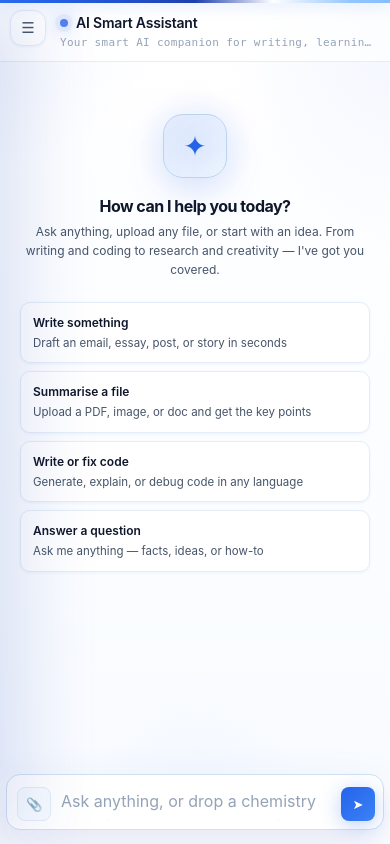
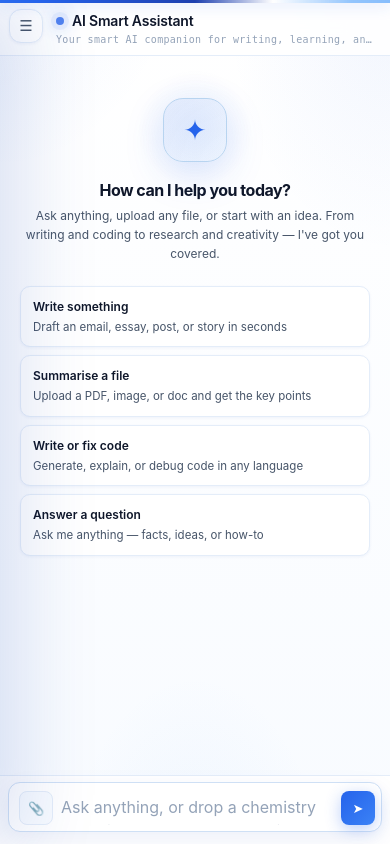
Before and after one commit to resonancekota/QueryNova, a Flask app: page / in a window 390 px wide. Run offline with Flask 3, Linux system fonts and the light colour scheme.

Commit message:
update for mobile responsive

```diff
--- a/templates/index.html
+++ b/templates/index.html
@@ -2,7 +2,7 @@
 <html lang="en">
 <head>
   <meta charset="utf-8">
-  <meta name="viewport" content="width=device-width, initial-scale=1, maximum-scale=1, user-scalable=yes">
+  <meta name="viewport" content="width=device-width, initial-scale=1, maximum-scale=1, user-scalable=yes, viewport-fit=cover">
   <title>AI Smart Assistant</title>
 
   <!-- MathJax 3 + mhchem -->
@@ -50,7 +50,6 @@
 
       --accent:         #2563eb;
       --accent-soft:    rgba(37, 99, 235, 0.08);
-      --accent-glow:    rgba(37, 99, 235, 0.25);
 
       --user-bubble:    linear-gradient(135deg, #1e40af, #2563eb);
       --ai-bubble:      #ffffff;
@@ -58,20 +57,27 @@
       --shadow-sm: 0 1px 3px rgba(30, 64, 175, 0.06);
       --shadow-md: 0 8px 24px rgba(30, 64, 175, 0.08);
       --shadow-lg: 0 20px 50px rgba(30, 64, 175, 0.12);
-      --shadow-xl: 0 24px 60px rgba(30, 64, 175, 0.16);
 
       --radius-sm: 8px;
       --radius-md: 12px;
       --radius-lg: 18px;
     }
 
-    html, body {
+    html {
+      height: 100%;
+      /* Fix for iOS: prevent overscroll bounce affecting layout */
+      overscroll-behavior: none;
+    }
+
+    body {
       height: 100%;
       font-family: 'Inter', 'Segoe UI', system-ui, -apple-system, sans-serif;
       background: var(--bg-white);
       color: var(--text-primary);
       -webkit-font-smoothing: antialiased;
       overflow: hidden;
+      /* Prevent iOS rubber-band */
+      overscroll-behavior: none;
     }
 
     /* ---- soft blue gradient background ---- */
@@ -313,7 +320,7 @@
     .main-header {
       padding: 22px 36px 18px;
       border-bottom: 1px solid var(--border-light);
-      background: rgba(255, 255, 255, 0.75);
+      background: rgba(255, 255, 255, 0.85);
       backdrop-filter: blur(18px);
       -webkit-backdrop-filter: blur(18px);
       z-index: 2;
@@ -361,6 +368,8 @@
       padding: 32px 36px 160px;
       scroll-behavior: smooth;
       position: relative;
+      min-height: 0;
+      -webkit-overflow-scrolling: touch;
     }
 
     .thread::-webkit-scrollbar { width: 8px; }
@@ -745,17 +680,15 @@
 
     @keyframes spin { to { transform: rotate(360deg); } }
 
-    /* ---------- COMPOSER ---------- */
+    /* ============================================================
+       COMPOSER — the crucial fix
+       ============================================================ */
     .composer-wrap {
-      position: absolute;
-      bottom: 0;
-      left: 0;
-      right: 0;
-      padding: 16px 36px 28px;
-      background: linear-gradient(180deg,
-        rgba(255, 255, 255, 0) 0%,
-        rgba(255, 255, 255, 0.9) 35%,
-        #ffffff 65%);
+      position: relative; /* Changed from absolute — works with flex layout */
+      flex-shrink: 0;
+      padding: 12px 36px 20px;
+      background: #ffffff;
+      border-top: 1px solid var(--border-light);
       z-index: 3;
     }
 
@@ -765,25 +698,24 @@
       background: #ffffff;
       border: 1px solid var(--border-mid);
       border-radius: var(--radius-lg);
-      padding: 14px 14px 14px 18px;
+      padding: 10px 12px 10px 16px;
       transition: border-color 0.25s ease, box-shadow 0.25s ease;
       position: relative;
-      box-shadow: var(--shadow-lg);
+      box-shadow: var(--shadow-md);
     }
 
     .composer:focus-within {
       border-color: var(--blue-3);
       box-shadow:
-        0 24px 60px rgba(37, 99, 235, 0.12),
-        0 0 0 3px rgba(37, 99, 235, 0.08),
-        0 0 48px rgba(37, 99, 235, 0.08);
+        0 12px 32px rgba(37, 99, 235, 0.12),
+        0 0 0 3px rgba(37, 99, 235, 0.08);
     }
 
     .badge-row {
       display: flex;
       flex-wrap: wrap;
       gap: 8px;
-      padding: 0 2px 10px;
+      padding: 0 2px 8px;
       min-height: 0;
     }
 
@@ -835,7 +765,7 @@
     .input-area {
       display: flex;
       align-items: flex-end;
-      gap: 12px;
+      gap: 8px;
     }
 
     textarea {
@@ -843,29 +773,29 @@
       border: none;
       outline: none;
       resize: none;
-      font-size: 15px;
-      padding: 10px 6px;
-      min-height: 34px;
-      max-height: 180px;
+      font-size: 16px; /* Prevents iOS zoom on focus */
+      padding: 10px 4px;
+      min-height: 32px;
+      max-height: 160px;
       font-family: inherit;
       background: transparent;
       color: var(--text-primary);
       caret-color: var(--blue-2);
-      line-height: 1.6;
+      line-height: 1.5;
       min-width: 0;
     }
 
     textarea::placeholder { color: var(--text-muted); }
 
     .icon-btn {
-      width: 44px;
-      height: 44px;
+      width: 42px;
+      height: 42px;
       border-radius: var(--radius-md);
       border: 1px solid var(--border-light);
       cursor: pointer;
       display: grid;
       place-items: center;
-      font-size: 18px;
+      font-size: 17px;
       flex-shrink: 0;
       transition: all 0.2s ease;
       background: var(--bg-soft);
@@ -876,29 +806,27 @@
       background: var(--accent-soft);
       color: var(--blue-2);
       border-color: var(--blue-3);
-      box-shadow: 0 0 24px rgba(37, 99, 235, 0.15);
-      transform: translateY(-1px);
     }
 
     .send-btn {
-      width: 44px;
-      height: 44px;
+      width: 42px;
+      height: 42px;
       border-radius: var(--radius-md);
       border: none;
       cursor: pointer;
       display: grid;
       place-items: center;
-      font-size: 18px;
+      font-size: 17px;
       flex-shrink: 0;
       color: #ffffff;
       background: linear-gradient(135deg, var(--blue-2), var(--blue-3));
       transition: all 0.2s ease;
-      box-shadow: 0 4px 20px rgba(37, 99, 235, 0.3);
+      box-shadow: 0 4px 16px rgba(37, 99, 235, 0.3);
     }
 
     .send-btn:hover:not(:disabled) {
-      transform: translateY(-2px) scale(1.02);
-      box-shadow: 0 12px 32px rgba(37, 99, 235, 0.45);
+      transform: translateY(-2px);
+      box-shadow: 0 10px 28px rgba(37, 99, 235, 0.45);
       background: linear-gradient(135deg, var(--blue-1), var(--blue-2));
     }
 
@@ -1147,23 +1059,21 @@
         transform: translateX(0);
       }
 
-      /* Show close button on mobile */
       .sidebar-close {
         display: grid;
         place-items: center;
       }
 
-      /* Add top padding to brand so it doesn't overlap close button */
       .brand {
         padding-right: 40px;
       }
 
       .thread {
-        padding: 24px 18px 160px;
+        padding: 24px 18px 24px;
       }
 
       .composer-wrap {
-        padding: 12px 16px 22px;
+        padding: 10px 14px 14px;
       }
 
       .main-header {
@@ -1193,13 +1103,13 @@
        ============================================================ */
     @media (max-width: 600px) {
       .main-header {
-        padding: 14px 16px 12px;
+        padding: 12px 14px 10px;
       }
 
       .main-title {
         font-size: 15px;
         gap: 8px;
-        margin-left: 48px;
+        margin-left: 46px;
       }
 
       .main-sub {
@@ -1207,19 +1117,19 @@
         white-space: nowrap;
         overflow: hidden;
         text-overflow: ellipsis;
-        margin-left: 48px;
+        margin-left: 46px;
       }
 
       .menu-btn {
         width: 38px;
         height: 38px;
         font-size: 16px;
-        top: 12px;
-        left: 12px;
+        top: 10px;
+        left: 10px;
       }
 
       .thread {
-        padding: 16px 12px 160px;
+        padding: 16px 12px 16px;
       }
 
       .msg {
@@ -1258,17 +1168,19 @@
         max-height: 180px;
       }
 
+      /* === COMPOSER FIX FOR MOBILE === */
       .composer-wrap {
-        padding: 10px 10px 18px;
+        padding: 8px 10px 12px;
+        padding-bottom: max(12px, env(safe-area-inset-bottom));
       }
 
       .composer {
-        border-radius: 16px;
-        padding: 10px 10px 10px 14px;
+        border-radius: 14px;
+        padding: 8px 8px 8px 12px;
       }
 
       .input-area {
-        gap: 8px;
+        gap: 6px;
       }
 
       .icon-btn {
@@ -1286,15 +1198,15 @@
       }
 
       textarea {
-        font-size: 14px;
-        padding: 8px 4px;
-        min-height: 30px;
-        max-height: 120px;
+        font-size: 16px; /* Prevents iOS auto-zoom */
+        padding: 8px 2px;
+        min-height: 28px;
+        max-height: 100px;
       }
 
       .badge-row {
         gap: 6px;
-        padding: 0 0 8px;
+        padding: 0 0 6px;
       }
 
       .file-badge {
@@ -1303,13 +1215,13 @@
       }
 
       #imagePreview {
-        max-width: 90px;
-        max-height: 90px;
-        margin-bottom: 8px;
+        max-width: 80px;
+        max-height: 80px;
+        margin-bottom: 6px;
       }
 
       .empty {
-        padding: 40px 12px;
+        padding: 30px 12px;
       }
 
       .empty-icon {
@@ -1443,23 +1341,24 @@
     @media (max-width: 400px) {
       .main-title {
         font-size: 14px;
-        margin-left: 44px;
+        margin-left: 42px;
       }
 
       .main-sub {
-        margin-left: 44px;
+        margin-left: 42px;
+        font-size: 10px;
       }
 
       .menu-btn {
-        width: 36px;
-        height: 36px;
+        width: 34px;
+        height: 34px;
         font-size: 15px;
-        top: 10px;
-        left: 10px;
+        top: 9px;
+        left: 9px;
       }
 
       .thread {
-        padding: 12px 8px 150px;
+        padding: 12px 8px 12px;
       }
 
       .avatar {
@@ -1485,12 +1384,13 @@
       }
 
       .composer-wrap {
-        padding: 8px 6px 14px;
+        padding: 6px 8px 10px;
+        padding-bottom: max(10px, env(safe-area-inset-bottom));
       }
 
       .composer {
-        padding: 8px 8px 8px 10px;
-        border-radius: 14px;
+        padding: 6px 6px 6px 10px;
+        border-radius: 12px;
       }
 
       .icon-btn,
@@ -1502,10 +1402,10 @@
       }
 
       textarea {
-        font-size: 13px;
+        font-size: 16px;
         padding: 6px 2px;
-        min-height: 26px;
-        max-height: 100px;
+        min-height: 24px;
+        max-height: 80px;
       }
 
       .empty h2 {
@@ -1580,99 +1540,18 @@
         -webkit-tap-highlight-color: transparent;
         touch-action: manipulation;
       }
-
-      .suggestion:active {
-        transform: scale(0.98);
-        background: var(--bg-elevated);
-      }
-
-      .new-chat-btn:active {
-        transform: scale(0.98);
-      }
-
-      .icon-btn:active,
-      .send-btn:active {
-        transform: scale(0.95);
-      }
-
-      .tool-btn:active {
-        background: var(--accent-soft);
-        color: var(--blue-2);
-      }
     }
 
     /* Safe area for notched devices */
     @supports (padding: max(0px)) {
-      .composer-wrap {
-        padding-bottom: max(18px, env(safe-area-inset-bottom));
-      }
-
       @media (max-width: 900px) {
         .composer-wrap {
-          padding-bottom: max(14px, env(safe-area-inset-bottom));
+          padding-bottom: max(12px, env(safe-area-inset-bottom));
         }
 
         .sidebar {
           padding-bottom: max(20px, env(safe-area-inset-bottom));
         }
-      }
-    }
-
-    /* Landscape phone adjustments */
-    @media (max-height: 500px) and (orientation: landscape) {
-      .thread {
-        padding-bottom: 100px;
-      }
-
-      .empty {
-        padding: 20px 12px;
-      }
-
-      .empty-icon {
-        width: 48px;
-        height: 48px;
-        font-size: 22px;
-        margin-bottom: 12px;
-      }
-
-      .empty h2 {
-        font-size: 16px;
-        margin-bottom: 4px;
-      }
-
-      .empty p {
-        font-size: 11px;
-        margin-bottom: 14px;
-      }
-
-      .suggestions {
-        grid-template-columns: repeat(2, 1fr);
-        gap: 6px;
-      }
-
-      .suggestion {
-        padding: 8px 10px;
-        font-size: 10.5px;
-      }
-
-      .suggestion b {
-        font-size: 11px;
-      }
-    }
-
-    /* Smooth scroll for mobile */
-    @media (max-width: 900px) {
-      .thread {
-        -webkit-overflow-scrolling: touch;
-      }
-
-      .thread::-webkit-scrollbar {
-        width: 4px;
-      }
-
-      .thread::-webkit-scrollbar-thumb {
-        background: rgba(37, 99, 235, 0.2);
-        border-radius: 4px;
       }
     }
 
@@ -1797,14 +1675,12 @@
   const sidebarOverlay = document.getElementById('sidebarOverlay');
 
   // ============================================================
-  // SIDEBAR TOGGLE (with body lock)
+  // SIDEBAR TOGGLE
   // ============================================================
   let scrollPosition = 0;
 
   function toggleSidebar() {
-    const isOpen = sidebar.classList.contains('open');
-
-    if (isOpen) {
+    if (sidebar.classList.contains('open')) {
       closeSidebar();
     } else {
       openSidebar();
@@ -1952,7 +1820,7 @@
     queryInput.value = title + ': ';
     queryInput.focus();
     queryInput.style.height = 'auto';
-    queryInput.style.height = Math.min(queryInput.scrollHeight, 180) + 'px';
+    queryInput.style.height = Math.min(queryInput.scrollHeight, 160) + 'px';
   }
 
   function removeEmptyState() {
@@ -2195,7 +2062,7 @@
 
   queryInput.addEventListener('input', function () {
     this.style.height = 'auto';
-    this.style.height = Math.min(this.scrollHeight, 180) + 'px';
+    this.style.height = Math.min(this.scrollHeight, 160) + 'px';
   });
 
   (async () => {
```
Also changed, not shown: other parts of templates/index.html (+78 -133 lines).
